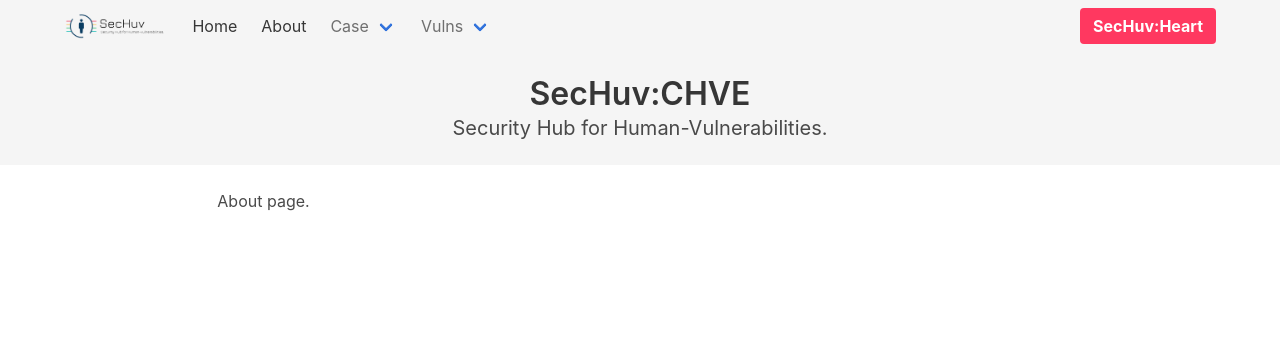
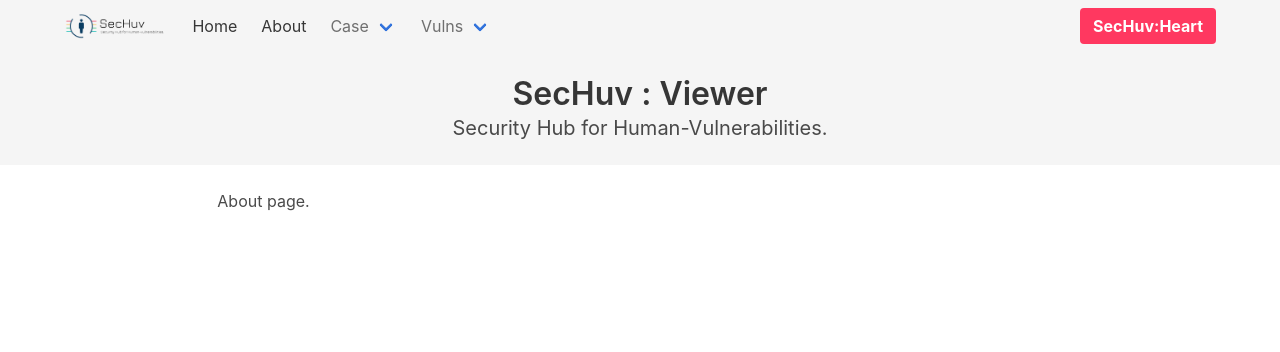
Before and after one commit to Szarny/SecHuv, a Flask app: page /about in a window 1280 px wide. Shown: the top 352 px of the page. Run offline with Flask 2, Linux system fonts and the light colour scheme; parts of the project's set-up code (start-up, migrations or seed data) failed here and were passed over; some libraries are stand-ins or nearby versions.

Commit message:
名前変更

```diff
--- a/docker/docker-compose.yml
+++ b/docker/docker-compose.yml
@@ -21,7 +21,7 @@ services:
       FLASK_ENV: "development"
       TZ: "Asia/Tokyo"
     volumes:
-      - "../sechuv_server:/project"
+      - "../sechuv_viewer:/project"
     command: "python3 /project/server.py"
     links:
       - api_server
--- a/sechuv_server/static/js/chat.js
+++ b/sechuv_viewer/static/js/chat.js
@@ -22,7 +22,7 @@ const add_chat = (from, message) => {
     }
 }
 const chat_engine = () => {
-    add_chat(FROM.BOT, "ふ〜ん");
+    add_chat(FROM.BOT, "分かりました。チェックを行うので受信したメッセージ本文を送信してください。");
 }
 
 const input_chat = (e) => {
--- a/sechuv_server/templates/layout.html
+++ b/sechuv_viewer/templates/layout.html
@@ -67,7 +67,7 @@
         <div class="hero-body">
             <div class="container has-text-centered">
                 <p class="title is-large">
-                    SecHuv:CHVE
+                    SecHuv : Viewer
                 </p>
                 <p class="subtitle">
                     Security Hub for Human-Vulnerabilities.
```
Also changed, not shown: sechuv_viewer/templates/heart.html (renamed from sechuv_server/templates/heart.html, +1 -1 lines), sechuv_viewer/server.py (renamed from sechuv_server/server.py), sechuv_viewer/static/logo/banner.png (renamed from sechuv_server/static/logo/banner.png), sechuv_viewer/templates/about.html (renamed from sechuv_server/templates/about.html), sechuv_viewer/templates/index.html (renamed from sechuv_server/templates/index.html), sechuv_viewer/templates/mail.html (renamed from sechuv_server/templates/mail.html), sechuv_viewer/templates/mail_item.html (renamed from sechuv_server/templates/mail_item.html), sechuv_viewer/templates/mailcase.html (renamed from sechuv_server/templates/mailcase.html), sechuv_viewer/templates/other.html (renamed from sechuv_server/templates/other.html), sechuv_viewer/templates/other_item.html (renamed from sechuv_server/templates/other_item.html), sechuv_viewer/templates/othercase.html (renamed from sechuv_server/templates/othercase.html), sechuv_viewer/templates/vuln.html (renamed from sechuv_server/templates/vuln.html), sechuv_viewer/templates/vulncases.html (renamed from sechuv_server/templates/vulncases.html), sechuv_viewer/templates/web.html (renamed from sechuv_server/templates/web.html), 2 more files.
